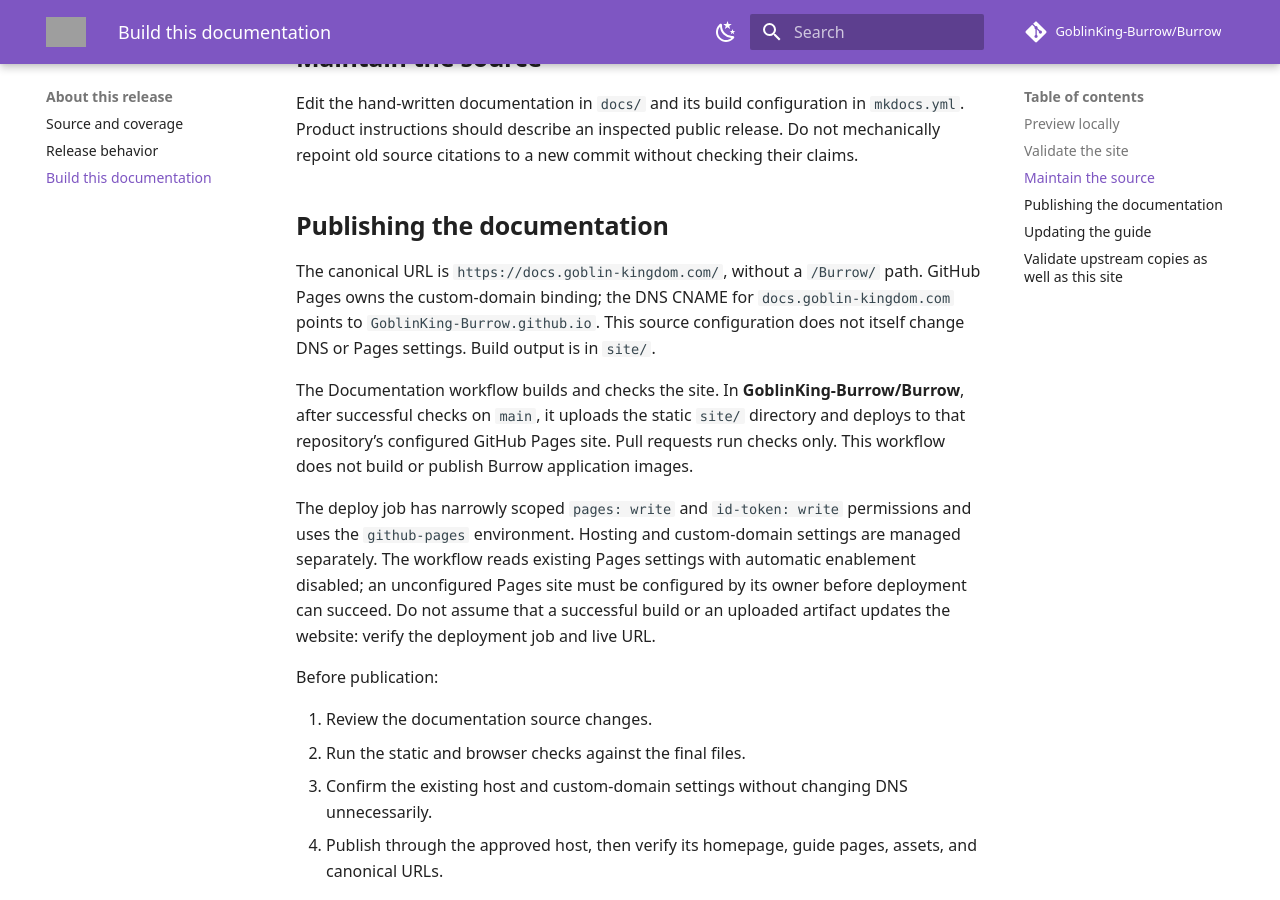
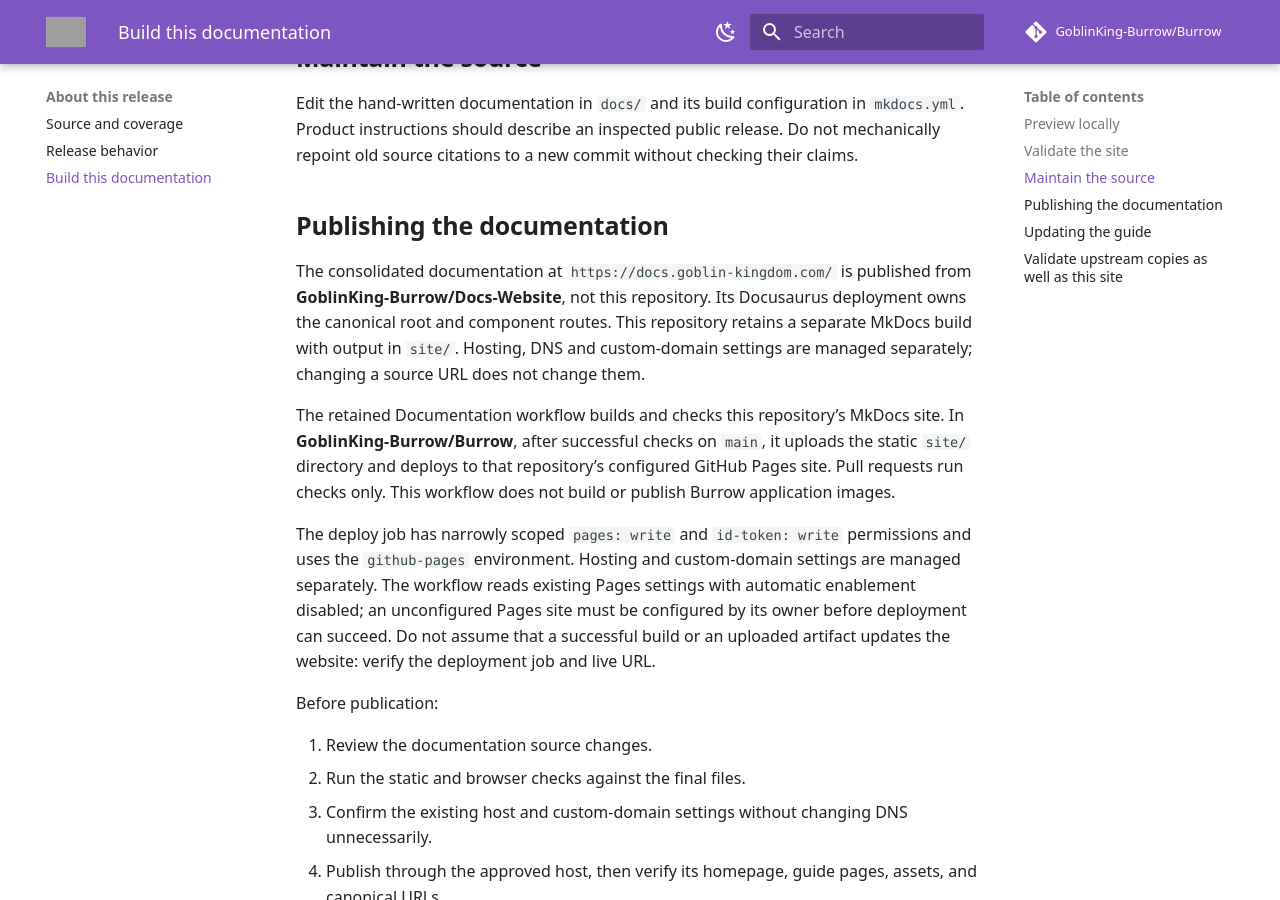
Before and after one commit to NightShaman/Burrow, an MkDocs documentation site: the page built from docs/development/documentation.md, in a window 1280 px wide and 900 px high, scrolled down 1165 px. Built offline with MkDocs 1.6.1 and Material for MkDocs 9.7.7, drawn with Linux system fonts in a browser that asks for light colours; comment, search, counter and statistics services are not loaded; grey boxes are pictures that could not be loaded.

Commit message:
docs: clarify consolidated documentation publishing ownership [skip ci]

```diff
--- a/docs/development/documentation.md
+++ b/docs/development/documentation.md
@@ -40,9 +40,9 @@
 
 ## Publishing the documentation
 
-The canonical URL is `https://docs.goblin-kingdom.com/`, without a `/Burrow/` path. GitHub Pages owns the custom-domain binding; the DNS CNAME for `docs.goblin-kingdom.com` points to `GoblinKing-Burrow.github.io`. This source configuration does not itself change DNS or Pages settings. Build output is in `site/`.
+The consolidated documentation at `https://docs.goblin-kingdom.com/` is published from **GoblinKing-Burrow/Docs-Website**, not this repository. Its Docusaurus deployment owns the canonical root and component routes. This repository retains a separate MkDocs build with output in `site/`. Hosting, DNS and custom-domain settings are managed separately; changing a source URL does not change them.
 
-The Documentation workflow builds and checks the site. In **GoblinKing-Burrow/Burrow**, after successful checks on `main`, it uploads the static `site/` directory and deploys to that repository’s configured GitHub Pages site. Pull requests run checks only. This workflow does not build or publish Burrow application images.
+The retained Documentation workflow builds and checks this repository’s MkDocs site. In **GoblinKing-Burrow/Burrow**, after successful checks on `main`, it uploads the static `site/` directory and deploys to that repository’s configured GitHub Pages site. Pull requests run checks only. This workflow does not build or publish Burrow application images.
 
 The deploy job has narrowly scoped `pages: write` and `id-token: write` permissions and uses the `github-pages` environment. Hosting and custom-domain settings are managed separately. The workflow reads existing Pages settings with automatic enablement disabled; an unconfigured Pages site must be configured by its owner before deployment can succeed. Do not assume that a successful build or an uploaded artifact updates the website: verify the deployment job and live URL.
 
```
